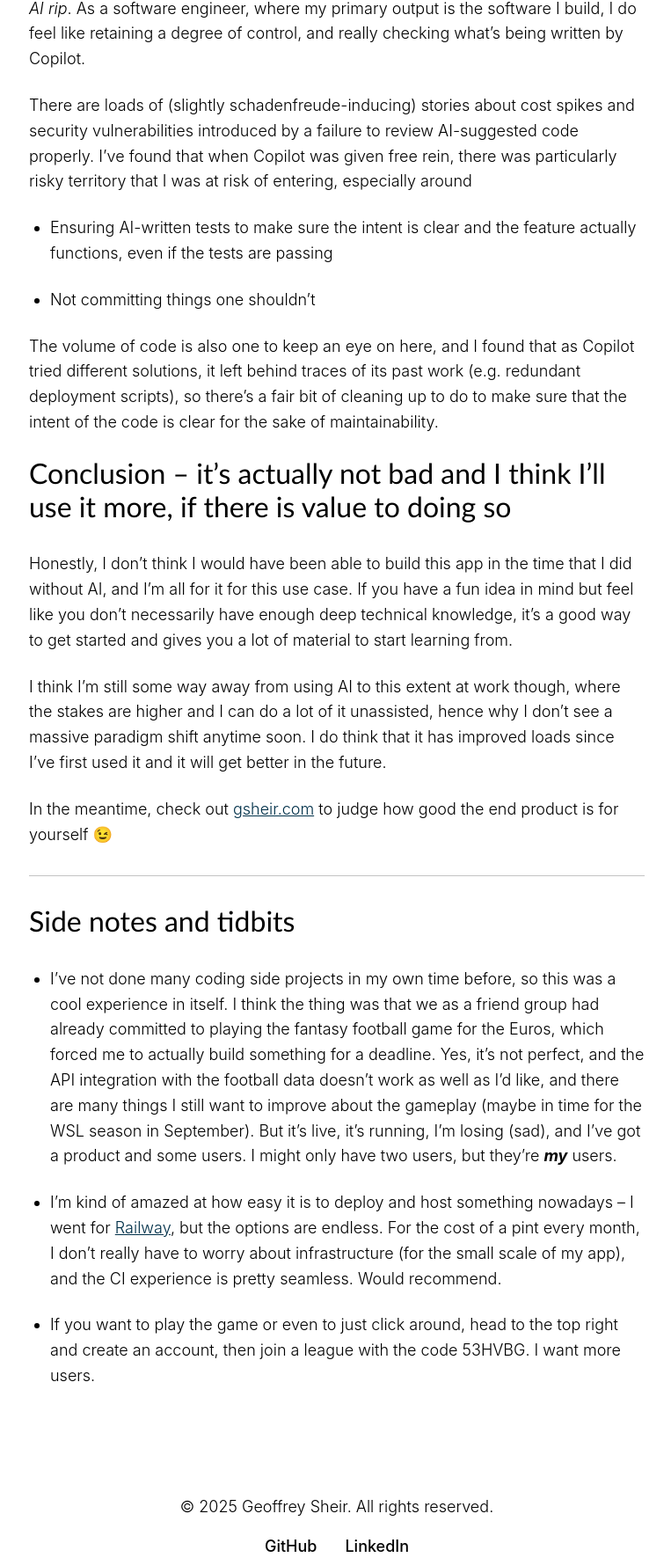
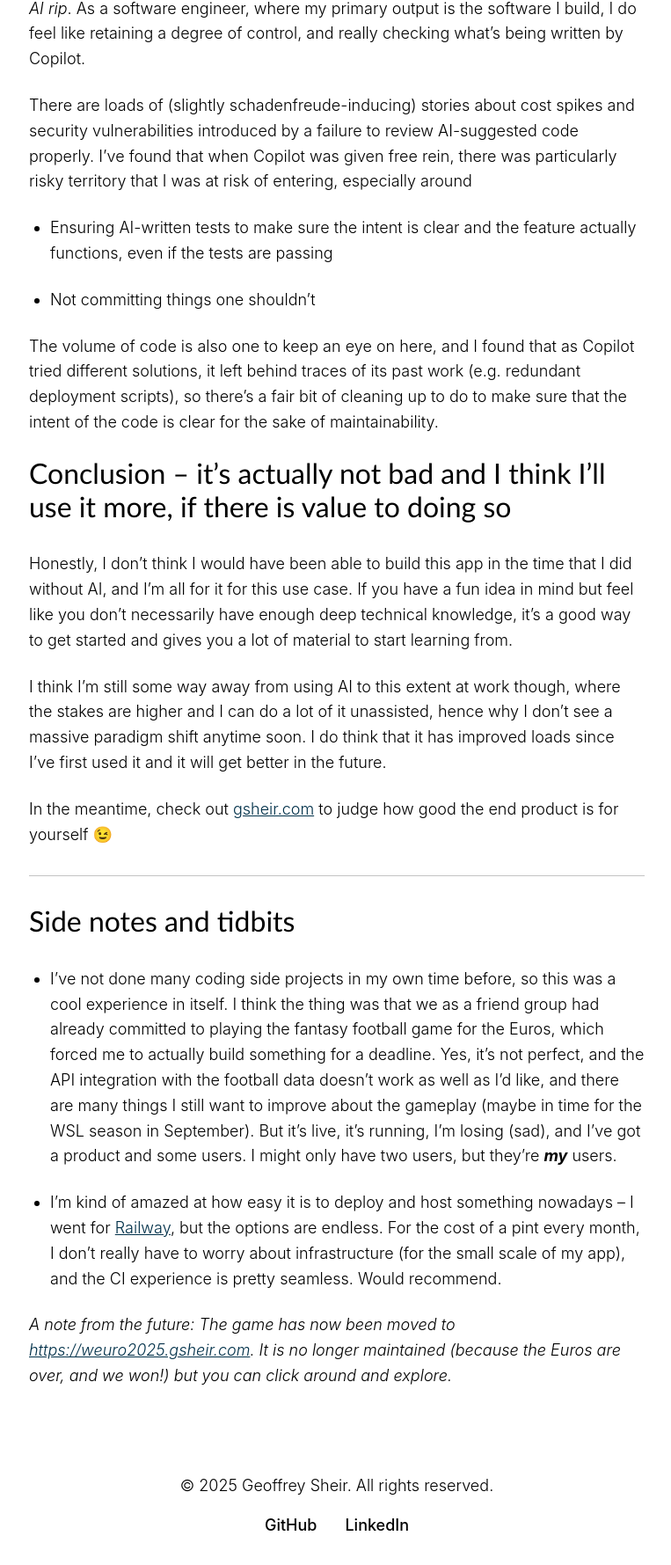
Before and after one commit to gsheir/gsheir.com, a Django app: template templates/blog/fantasy_football.html in a window 1280 px wide. Shown: the part 2353-4132 px from the top of the page at 88% size, without its empty margins (257-1020 px from the left). After the commit the page ends 4093 px from the top, so only its background shows below. Run offline with Django 4.2, Linux system fonts and the light colour scheme; the template is opened without the code that fills it, so the values that code supplies are empty.

Commit message:
remove game links

```diff
--- a/templates/base.html
+++ b/templates/base.html
@@ -19,7 +19,6 @@
                         <li><a href="{% url 'app:about_me' %}">About Me</a></li>
                         <li><a href="{% url 'app:cv' %}">My CV</a></li>
                         <li><a href="{% url 'app:blog_home' %}">Blog</a></li>
-                        <li><a href="https://weuro2025.gsheir.com">Women's Euro 2025 Game</a></li>
                     </ul>
                 </nav>
             </div>
--- a/templates/blog/fantasy_football.html
+++ b/templates/blog/fantasy_football.html
@@ -198,8 +198,6 @@
                 <em><strong>my</strong></em
                 ><em> </em>users.
             </li>
-        </ul>
-        <ul>
             <li>
                 I’m kind of amazed at how easy it is to deploy and host
                 something nowadays – I went for
@@ -212,15 +210,8 @@
                 CI experience is pretty seamless. Would recommend.
             </li>
         </ul>
-        <ul>
-            <li>
-                If you want to play the game or even to just click
-                around, head to the top right and create an account,
-                then join a league with the code 53HVBG. I want more
-                users.
-            </li>
-        </ul>
         <p></p>
+        <em>A note from the future: The game has now been moved to <a href="https://weuro2025.gsheir.com">https://weuro2025.gsheir.com</a>. It is no longer maintained (because the Euros are over, and we won!) but you can click around and explore.</em>
     </div>
 </article>
 
```
Also changed, not shown: templates/home.html (+2 -6 lines).
